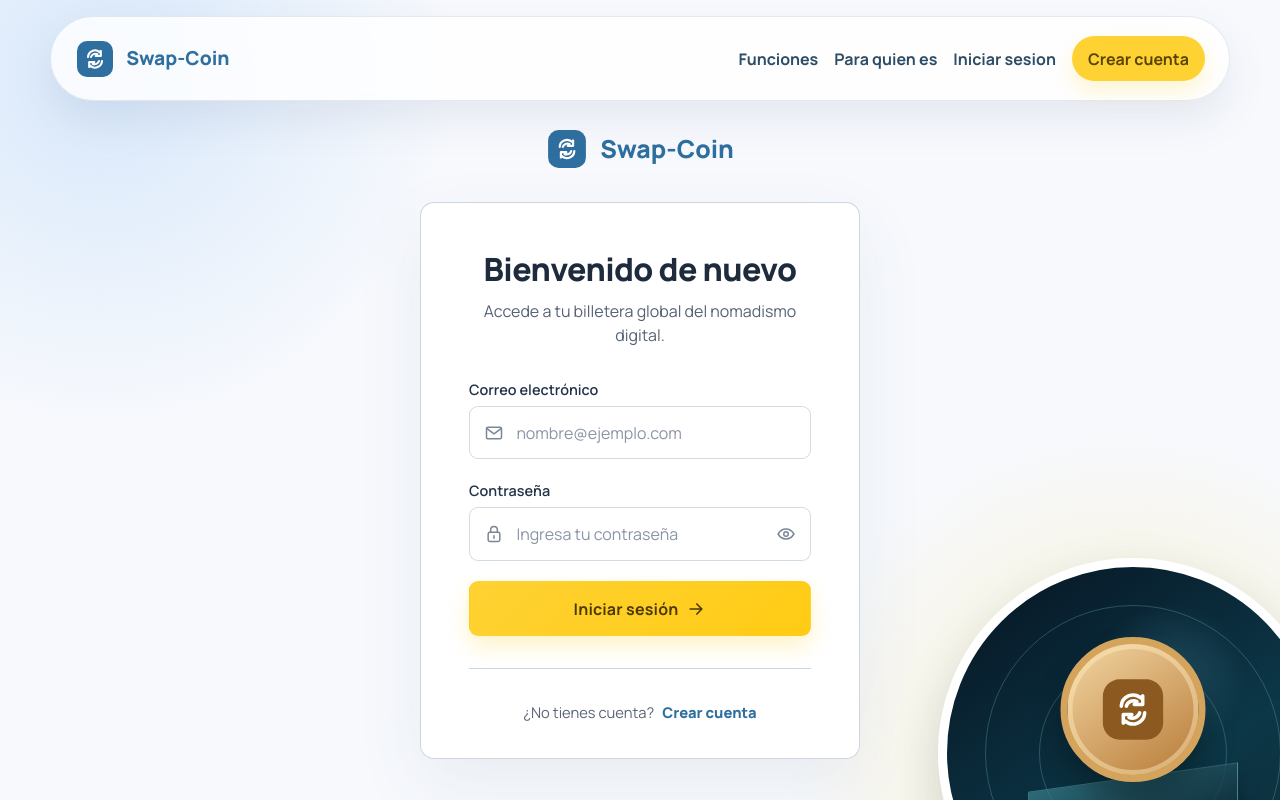
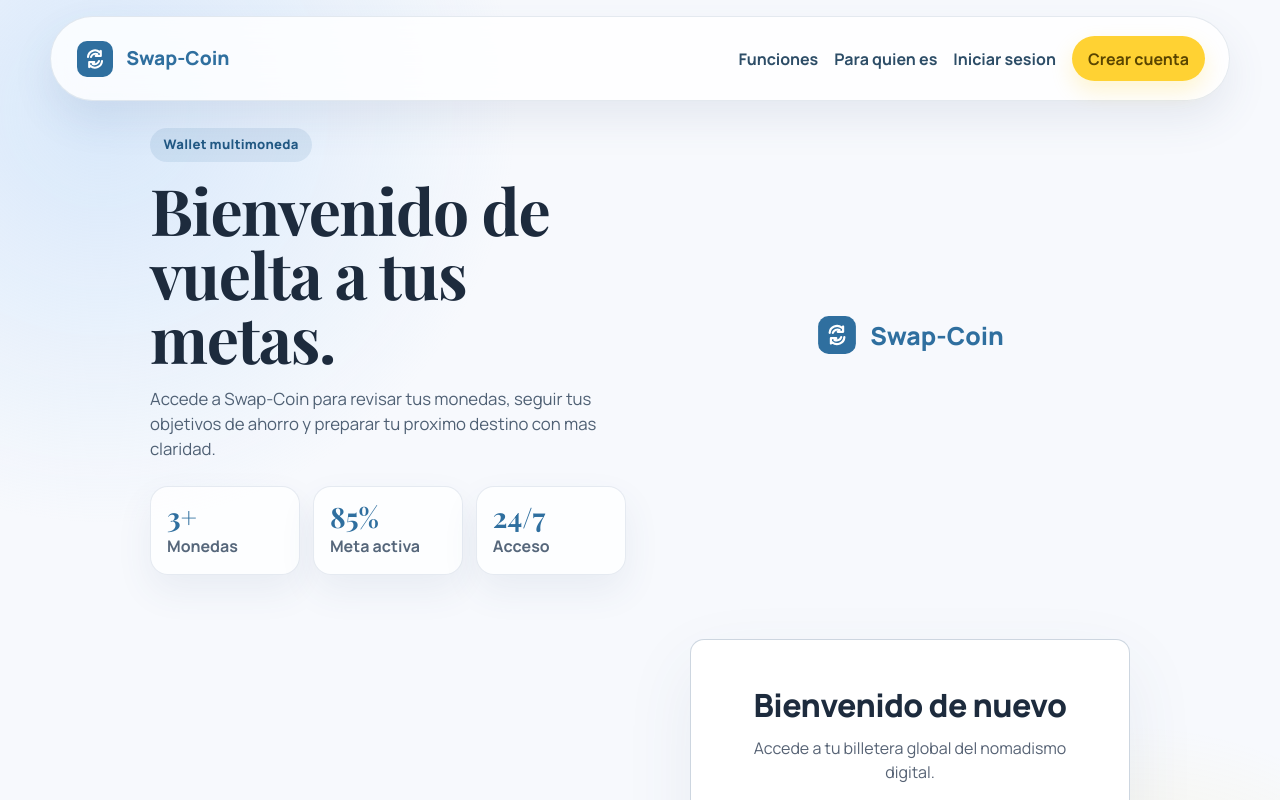
Before and after one commit to swapcoinn-droid/Swap-Coin-Frontend, a React (Vite) app: page /login in a window 1280 px wide. Shown: the top 800 px of the page. Built offline with nearby package versions, Linux system fonts and the light colour scheme.

Commit message:
feat: add login welcome copy

```diff
--- a/src/pages/auth/LoginPage.tsx
+++ b/src/pages/auth/LoginPage.tsx
@@ -64,6 +64,30 @@ export function LoginPage() {
       <PublicNavbar />
 
       <section className="login-page__content" aria-labelledby="login-title">
+        <div className="login-copy">
+          <span className="login-copy__eyebrow">Wallet multimoneda</span>
+          <h2>Bienvenido de vuelta a tus metas.</h2>
+          <p>
+            Accede a Swap-Coin para revisar tus monedas, seguir tus objetivos de ahorro y
+            preparar tu proximo destino con mas claridad.
+          </p>
+
+          <div className="login-copy__stats" aria-label="Resumen de Swap-Coin">
+            <span>
+              <strong>3+</strong>
+              Monedas
+            </span>
+            <span>
+              <strong>85%</strong>
+              Meta activa
+            </span>
+            <span>
+              <strong>24/7</strong>
+              Acceso
+            </span>
+          </div>
+        </div>
+
         <Link className="login-brand" to={routes.home} aria-label="Ir al inicio de Swap-Coin">
           <span className="login-brand__mark">
             <BrandMark />
--- a/src/pages/auth/login-page.css
+++ b/src/pages/auth/login-page.css
@@ -14,11 +14,16 @@
 .login-page__content {
   position: relative;
   z-index: 2;
-  width: min(100%, 440px);
+  width: min(100%, 980px);
   margin-bottom: 4rem;
+  display: grid;
+  grid-template-columns: minmax(0, 1fr) minmax(360px, 440px);
+  align-items: center;
+  gap: 4rem;
 }
 
 .login-brand {
+  grid-column: 2;
   width: fit-content;
   margin: 0 auto 2rem;
   display: flex;
@@ -36,7 +41,61 @@
   display: inline-flex;
 }
 
+.login-copy {
+  display: grid;
+  gap: 1rem;
+}
+
+.login-copy__eyebrow {
+  width: fit-content;
+  padding: 0.45rem 0.85rem;
+  border-radius: 999px;
+  color: var(--brand-dark);
+  background: rgba(47, 111, 159, 0.11);
+  font-size: 0.82rem;
+  font-weight: 800;
+  letter-spacing: 0.02em;
+}
+
+.login-copy h2 {
+  font-size: clamp(2.3rem, 5vw, 4.5rem);
+  line-height: 1;
+}
+
+.login-copy p {
+  max-width: 520px;
+  color: #4f6074;
+  font-size: 1.05rem;
+}
+
+.login-copy__stats {
+  margin-top: 0.5rem;
+  display: grid;
+  grid-template-columns: repeat(3, minmax(0, 1fr));
+  gap: 0.8rem;
+}
+
+.login-copy__stats span {
+  padding: 1rem;
+  border: 1px solid rgba(74, 104, 145, 0.13);
+  border-radius: 18px;
+  display: grid;
+  gap: 0.2rem;
+  background: rgba(255, 255, 255, 0.74);
+  box-shadow: 0 16px 36px rgba(64, 92, 128, 0.08);
+  color: #56677b;
+  font-weight: 700;
+}
+
+.login-copy__stats strong {
+  color: var(--brand);
+  font-family: 'Playfair Display', Georgia, serif;
+  font-size: 1.75rem;
+  line-height: 1;
+}
+
 .login-card {
+  grid-column: 2;
   padding: 2.6rem 3rem 2.2rem;
   border: 1px solid rgba(91, 119, 153, 0.3);
   border-radius: 14px;
@@ -193,6 +252,21 @@
 }
 
 @media (max-width: 980px) {
+  .login-page__content {
+    grid-template-columns: 1fr;
+    gap: 2rem;
+  }
+
+  .login-copy {
+    text-align: center;
+    justify-items: center;
+  }
+
+  .login-brand,
+  .login-card {
+    grid-column: auto;
+  }
+
   .login-visual {
     opacity: 0.2;
   }
@@ -208,6 +282,10 @@
     margin-bottom: 1.5rem;
   }
 
+  .login-copy__stats {
+    grid-template-columns: 1fr;
+  }
+
   .login-card {
     padding: 2rem 1.25rem 1.6rem;
   }
```
